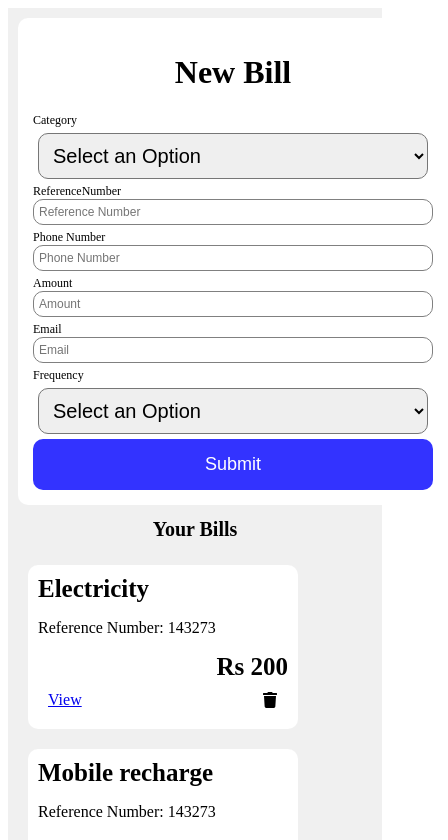
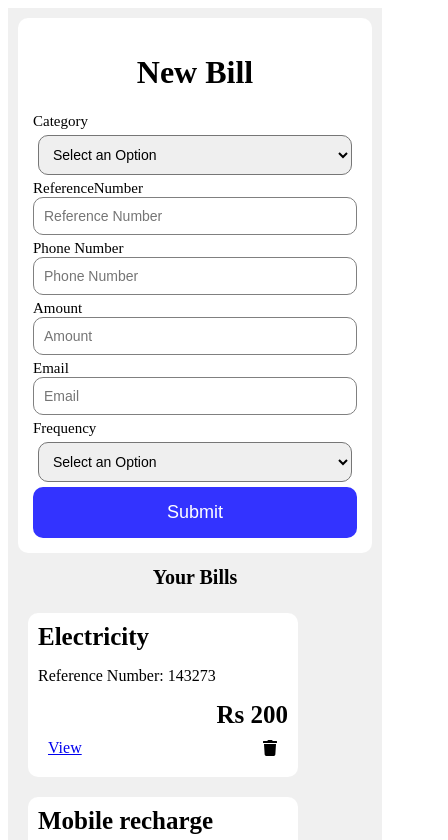
Before and after one commit to saisantosh005/novaApp, a React (Create React App) app: page / in a window 390 px wide. Shown: the top 840 px of the page, 448 px wide, since content can reach past the window. Built offline with nearby package versions, Linux system fonts and the light colour scheme.

Commit message:
Responsive and paymentplaceholderAdded

```diff
--- a/src/components/CommoneComponents/FormComponents/styledComponents.js
+++ b/src/components/CommoneComponents/FormComponents/styledComponents.js
@@ -26,11 +26,14 @@ const SelectField = styled(Field)`
   padding: 10px;
   margin: 5px;
   outline: none;
+  @media (max-width: 500px) {
+    font-size: 14px;
+  }
 `;
 const Label = styled.label`
   font-size: 20px;
   @media (max-width: 500px) {
-    font-size: 12px;
+    font-size: 15px;
   }
 `;
 const Input = styled.input`
@@ -81,8 +84,9 @@ const InputField = styled(Field)`
   padding: 10px;
   margin-bottom: 5px;
   @media (max-width: 500px) {
-    font-size: 12px;
-    padding: 5px;
+    font-size: 14px;
+    /* padding: 5px; */
+    /* width: 100%; */
   }
 `;
 
--- a/src/components/CommoneComponents/Header/Header.js
+++ /dev/null
@@ -1,5 +0,0 @@
-const Header = () => {
-  return <div>Header</div>;
-};
-
-export default Header;
--- a/src/components/HomeRoute/AddBill/NewAddBill.js
+++ b/src/components/HomeRoute/AddBill/NewAddBill.js
@@ -44,7 +44,7 @@ const NewAddBill = (props) => {
       <Formik
         initialValues={initialValues}
         onSubmit={(values, onSubmitProps) => {
-          props.addbill({ ...values, id: uuidv4() });
+          props.addbill({ ...values, category: "Recharge", id: uuidv4() });
           onSubmitProps.resetForm();
         }}
         validationSchema={validationSchema}
--- a/src/components/HomeRoute/AddBill/styledComponent.js
+++ b/src/components/HomeRoute/AddBill/styledComponent.js
@@ -2,12 +2,16 @@ import { Field } from "formik";
 import styled from "styled-components";
 
 const MainContainer = styled.div`
+  display: flex;
+  flex-direction: column;
   background: white;
   border-radius: 10px;
   max-height: 600px;
   padding: 15px;
   overflow-wrap: scroll;
-  min-width: 400px;
+  @media (min-width: 600px) {
+    min-width: 350px;
+  }
 `;
 const Heading = styled.h1`
   text-align: center;
--- a/src/components/PaymentRoute/PaymentRoute/PaymentRoute.js
+++ b/src/components/PaymentRoute/PaymentRoute/PaymentRoute.js
@@ -94,6 +94,7 @@ const PaymentRoute = (props) => {
               type="text"
               value={accountDetails.accountNumber}
               onChange={onChangeAccountNumber}
+              placeholder="Account Number"
             />
           </InputContainer>
           <InputContainer>
@@ -102,6 +103,7 @@ const PaymentRoute = (props) => {
               type="text"
               value={accountDetails.cvv}
               onChange={onChangeCvv}
+              placeholder="CVV"
             />
           </InputContainer>
           <Button onClick={onPaymentDone}>Pay</Button>
```
Also changed, not shown: src/components/CommoneComponents/HeaderComponent/HeaderComponent.js (deleted).
